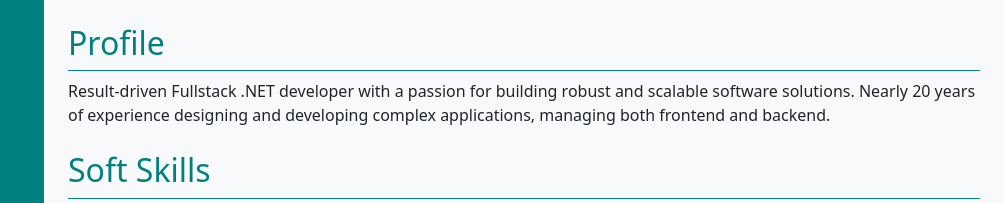
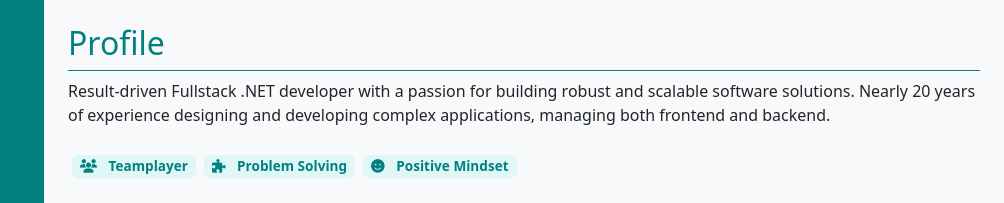
Before and after one commit to stevenk1/my-cv, a plain HTML site: page index.html in a window 1280 px wide. Shown: the top 203 px of the page, 276-1280 px from the left. Drawn offline with nearby package versions, Linux system fonts and the light colour scheme.

Commit message:
Remove "Soft Skills" section header from CV layout
Deleted the "Soft Skills" section title to streamline the layout, keeping focus on skill badges for a cleaner presentation.

```diff
--- a/index.html
+++ b/index.html
@@ -53,7 +53,6 @@
             </section>
 
             <section class="mb-4">
-                <h2 class="border-bottom border-info pb-2 text-info">Soft Skills</h2>
                 <div class="d-flex flex-wrap">
                     <span class="badge bg-light text-info m-1 p-2"><i class="fas fa-users me-2"></i> Teamplayer</span>
                     <span class="badge bg-light text-info m-1 p-2"><i class="fas fa-puzzle-piece me-2"></i> Problem Solving</span>
```
